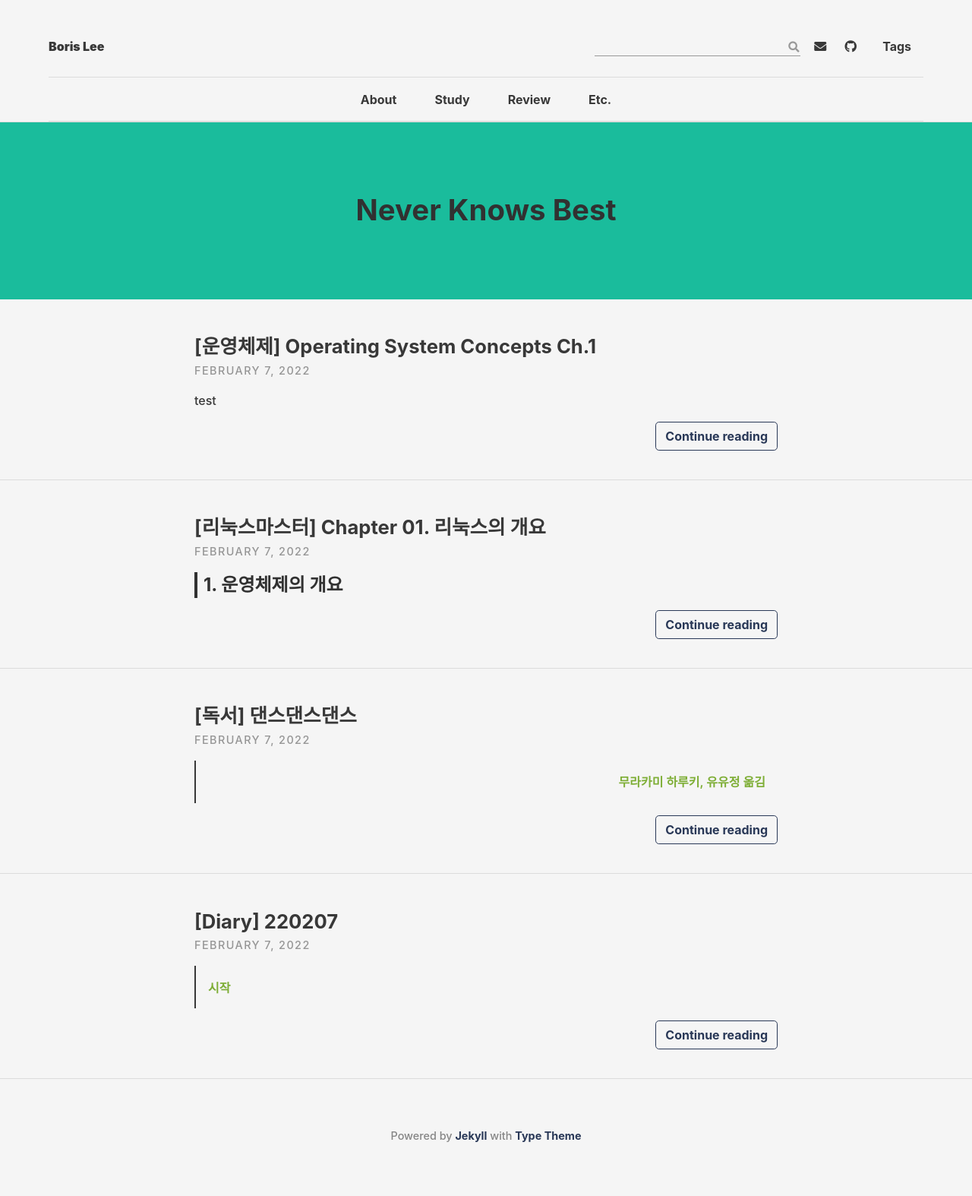
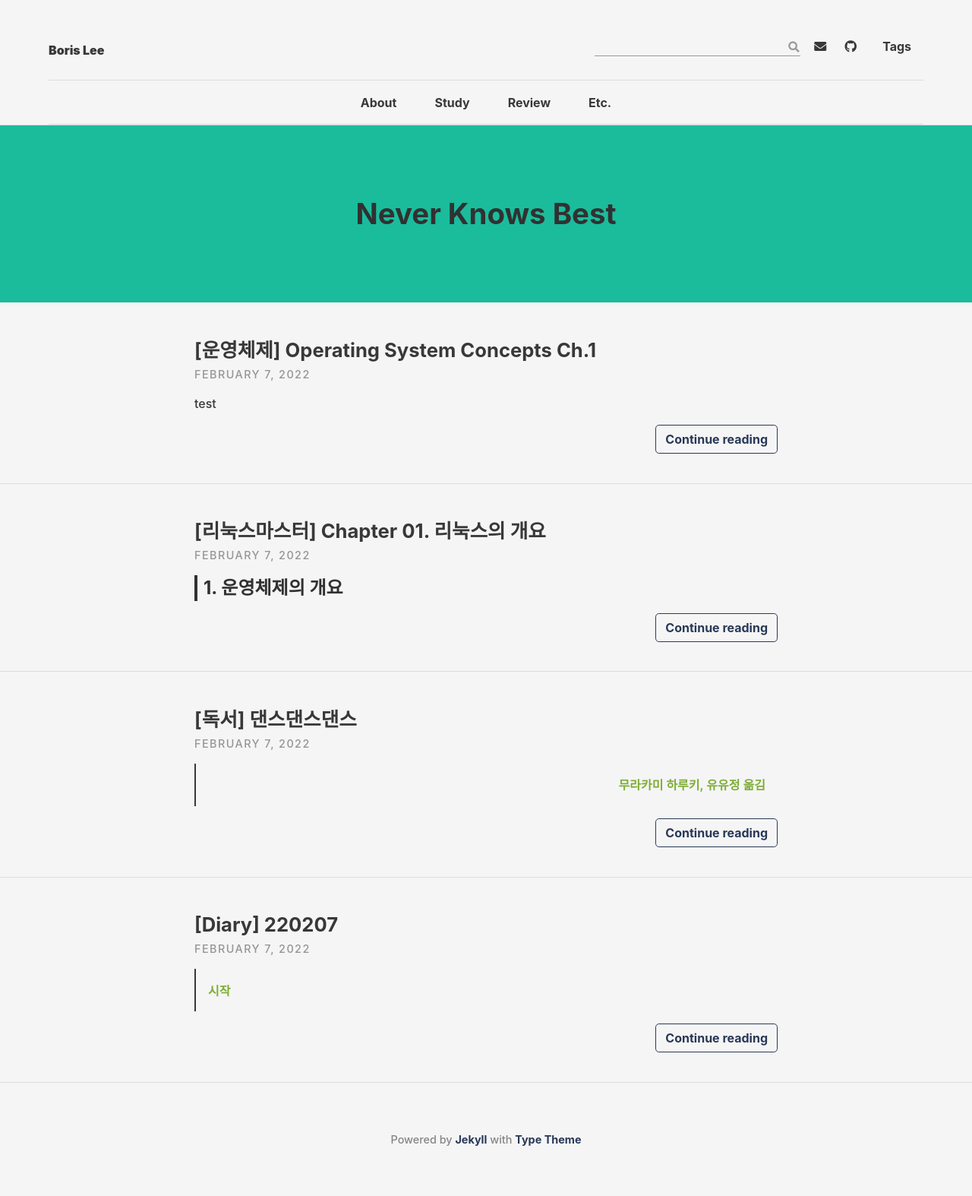
Before and after one commit to borisleevin/borisleevin.github.io, a Jekyll site: the page built from index.html, in a window 1280 px wide. Shown: the whole page at 76% size. Built offline with Jekyll 4.4.1, drawn with Linux system fonts in a browser that asks for light colours; nearby versions of some CDN libraries; some web fonts are replaced; the list of posts is cut into pages by our own code.

Commit message:
padding test 2

```diff
--- a/_sass/includes/_header.scss
+++ b/_sass/includes/_header.scss
@@ -35,6 +35,7 @@
     font-weight: bold;
     font-size: 1em;
     line-height: 1.5;
+    padding-top: $padding-small * 1.5;
   }
 
   .site-nav {
```
